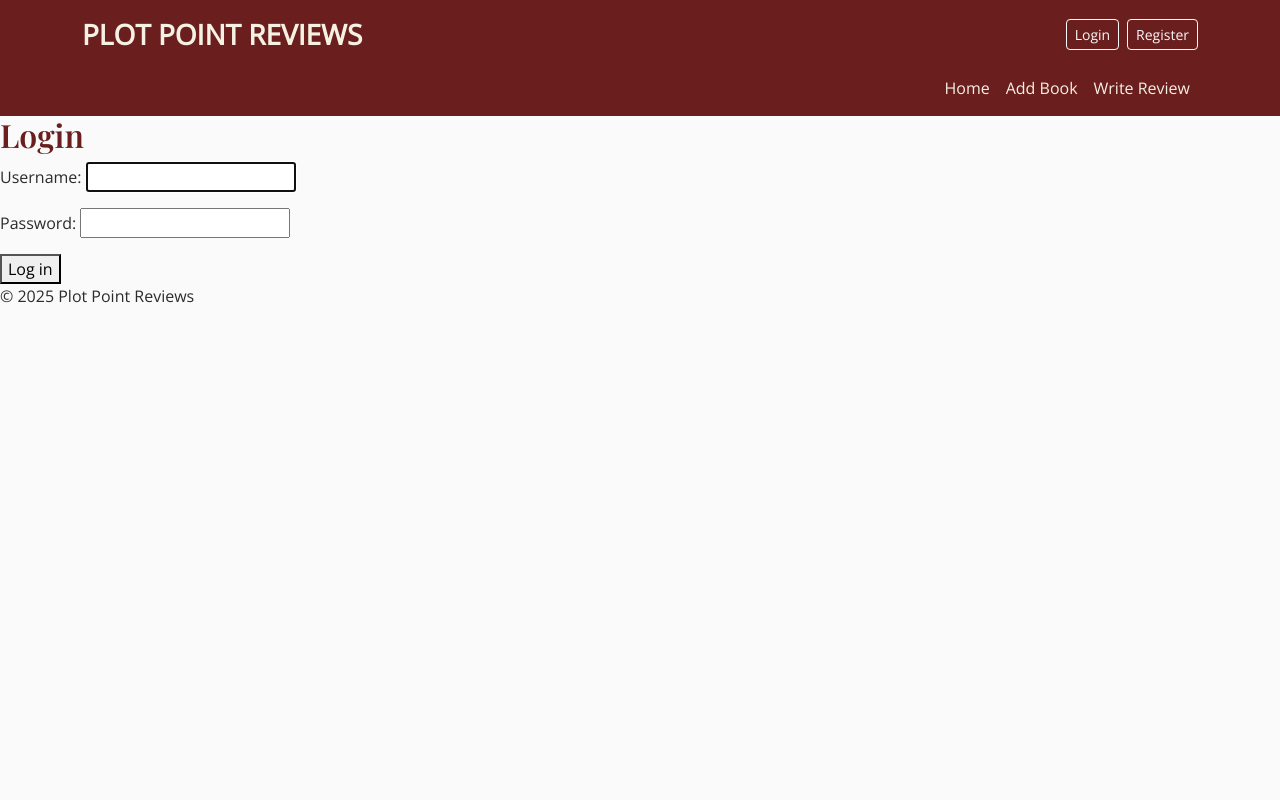
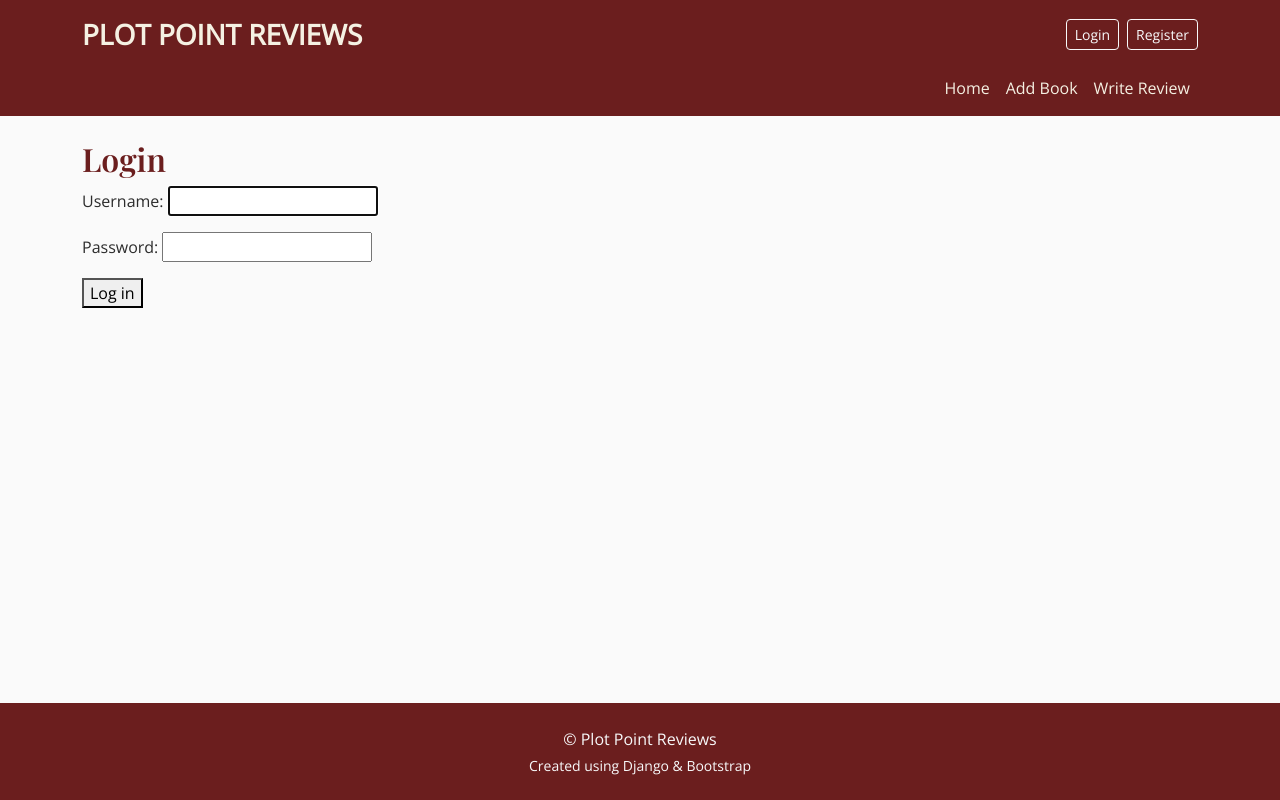
Before and after one commit to fjii86/book-review-site, a Django app: page /accounts/login/ in a window 1280 px wide. Run offline with Django 5.2, Linux system fonts and the light colour scheme; some libraries are stand-ins or nearby versions.

Commit message:
Add sticky footer and styling

```diff
--- a/static/css/style.css
+++ b/static/css/style.css
@@ -1,4 +1,7 @@
-body {
+html, body {
+    height: 100%;
+    display: flex;
+    flex-direction: column;
     font-family: 'Open Sans', sans-serif;
     background-color: #FAFAFA;
     color: #2C2C2C;
@@ -6,6 +9,9 @@ body {
     padding: 0;
 }
 
+main {
+    flex: 1;
+}
 
 h1, h2, h3, h4, h5, h6, .card-title {
     font-family: 'Playfair Display', serif;
@@ -42,3 +48,11 @@ h1, h2, h3, h4, h5, h6, .card-title {
 .navbar .nav-link:hover {
     color: #C1A25B !important;
 }
+
+/* Footer */
+
+footer {
+    background-color: #6B1E1E;
+    color: #F5F1E3;
+    font-family: 'Open Sans', sans-serif;
+}
--- a/templates/base.html
+++ b/templates/base.html
@@ -59,13 +59,16 @@
 </nav>
 </header>
 
-    <main>
+    <main class="container mt-4">
         {% block content %}{% endblock %}
     </main>
 
-    <footer>
-        <p>&copy; 2025 Plot Point Reviews</p>
-    </footer>
+    <footer class="mt-4 py-4 text-center text-light">
+  <div class="container">
+    <p class="mb-1">&copy; {{ now|date:"Y" }} Plot Point Reviews</p>
+    <p class="small mb-0">Created using Django & Bootstrap</p>
+  </div>
+</footer>
     <!-- Bootstrap JS code -->
     <script src="https://cdn.jsdelivr.net/npm/bootstrap@5.3.3/dist/js/bootstrap.bundle.min.js"></script>
 </body>
```
